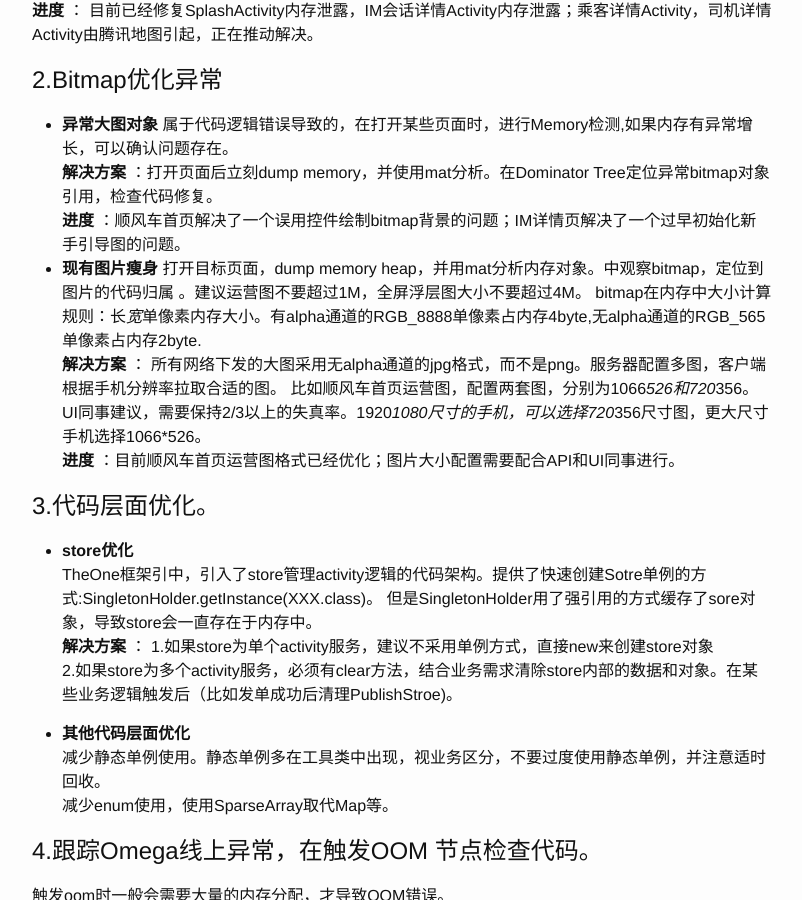
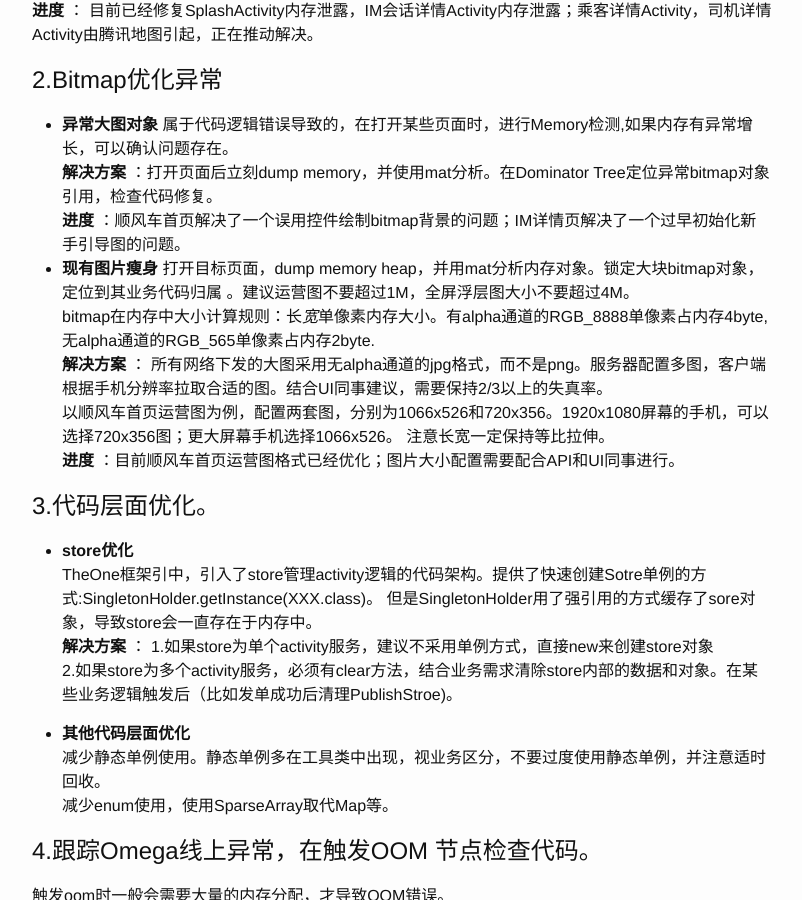
Before and after one commit to banking/banking.github.io, a Jekyll site: the page built from _posts/2016-03-07-android-memory-optimize.markdown, in a window 1280 px wide and 900 px high, scrolled down 444 px. Shown: the whole window, without its empty margins (238-1040 px from the left). Built offline with Jekyll 4.4.1, drawn with Linux system fonts in a browser that asks for light colours.

Commit message:
review optimize document

```diff
--- a/_posts/2016-03-07-android-memory-optimize.markdown
+++ b/_posts/2016-03-07-android-memory-optimize.markdown
@@ -21,10 +21,11 @@ categories: jekyll update
 **解决方案** ：打开页面后立刻dump memory，并使用mat分析。在Dominator Tree定位异常bitmap对象引用，检查代码修复。
 **进度** ：顺风车首页解决了一个误用控件绘制bitmap背景的问题；IM详情页解决了一个过早初始化新手引导图的问题。
 - **现有图片瘦身**
-打开目标页面，dump memory heap，并用mat分析内存对象。中观察bitmap，定位到图片的代码归属 。建议运营图不要超过1M，全屏浮层图大小不要超过4M。
+打开目标页面，dump memory heap，并用mat分析内存对象。锁定大块bitmap对象，定位到其业务代码归属 。建议运营图不要超过1M，全屏浮层图大小不要超过4M。
 bitmap在内存中大小计算规则：长*宽*单像素内存大小。有alpha通道的RGB_8888单像素占内存4byte,无alpha通道的RGB_565单像素占内存2byte.
-**解决方案** ： 所有网络下发的大图采用无alpha通道的jpg格式，而不是png。服务器配置多图，客户端根据手机分辨率拉取合适的图。
-比如顺风车首页运营图，配置两套图，分别为1066*526和720*356。UI同事建议，需要保持2/3以上的失真率。1920*1080尺寸的手机，可以选择720*356尺寸图，更大尺寸手机选择1066*526。
+**解决方案** ： 所有网络下发的大图采用无alpha通道的jpg格式，而不是png。服务器配置多图，客户端根据手机分辨率拉取合适的图。结合UI同事建议，需要保持2/3以上的失真率。
+以顺风车首页运营图为例，配置两套图，分别为1066x526和720x356。1920x1080屏幕的手机，可以选择720x356图；更大屏幕手机选择1066x526。
+注意长宽一定保持等比拉伸。
 **进度** ：目前顺风车首页运营图格式已经优化；图片大小配置需要配合API和UI同事进行。
 
 
```
Also changed, not shown: 2 other files.
